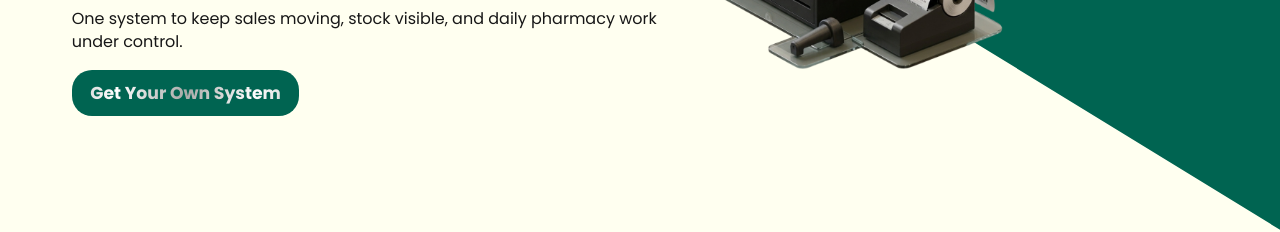
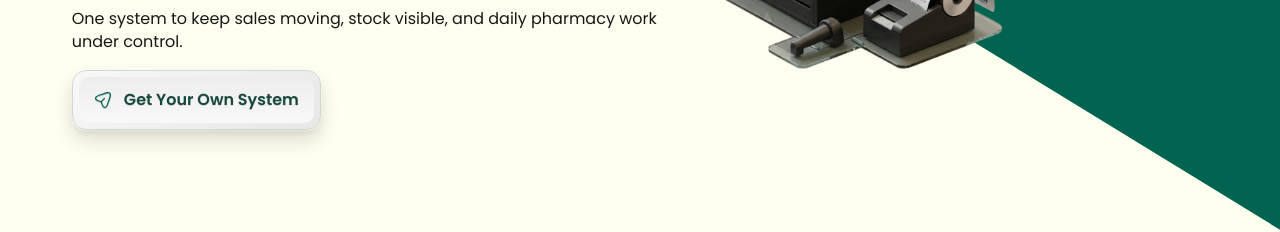
Before and after one commit to adrianniel/Dagohoy-Pharmacy-Web, a React (Vite) app: page / in a window 1280 px wide. Shown: the part 460-692 px from the top of the page. Built offline with nearby package versions, Linux system fonts and the light colour scheme; no server answers.

Commit message:
style: redesign hero system CTA button

```diff
--- a/src/components/landing/HeroSection.tsx
+++ b/src/components/landing/HeroSection.tsx
@@ -1,4 +1,7 @@
+import type { CSSProperties } from 'react';
 import posImage from '../../assets/POS element.png';
+
+const ctaLabel = 'Get Your Own System';
 
 export function HeroSection() {
   return (
@@ -28,8 +31,36 @@ export function HeroSection() {
           <p className="landing-hero__description">
             One system to keep sales moving, stock visible, and daily pharmacy work under control.
           </p>
-          <a className="landing-hero__cta" href="#contact">
-            Get Your Own System
+          <a className="landing-hero__cta" href="#contact" aria-label={ctaLabel}>
+            <span className="landing-hero__cta-outline" aria-hidden="true" />
+            <span className="landing-hero__cta-state">
+              <svg
+                className="landing-hero__cta-icon"
+                viewBox="0 0 24 24"
+                fill="none"
+                aria-hidden="true"
+              >
+                <path
+                  d="M14.22 21.63c-1.18 0-2.85-.83-4.17-4.8l-.72-2.16-2.16-.72C3.21 12.63 2.38 10.96 2.38 9.78c0-1.17.83-2.85 4.79-4.18l8.49-2.83c2.12-.71 3.89-.5 4.98.58 1.09 1.08 1.3 2.86.59 4.98l-2.83 8.49c-1.33 3.98-3 4.81-4.18 4.81ZM7.64 7.03C4.86 7.96 3.87 9.06 3.87 9.78s.99 1.82 3.77 2.74l2.52.84c.22.07.4.25.47.47l.84 2.52c.92 2.78 2.03 3.77 2.74 3.77s1.82-.99 2.75-3.77l2.83-8.49c.51-1.54.42-2.8-.23-3.45-.65-.65-1.91-.73-3.44-.22L7.64 7.03Z"
+                  fill="currentColor"
+                />
+                <path
+                  d="M10.11 14.4a.75.75 0 0 1-.53-1.28l3.58-3.59a.75.75 0 0 1 1.06 1.06l-3.58 3.59a.75.75 0 0 1-.53.22Z"
+                  fill="currentColor"
+                />
+              </svg>
+              <span className="landing-hero__cta-label" aria-hidden="true">
+                {Array.from(ctaLabel).map((character, index) => (
+                  <span
+                    className="landing-hero__cta-letter"
+                    key={`${character}-${index}`}
+                    style={{ '--letter-index': index } as CSSProperties}
+                  >
+                    {character === ' ' ? '\u00a0' : character}
+                  </span>
+                ))}
+              </span>
+            </span>
           </a>
         </header>
         <img
--- a/src/landing-modern.css
+++ b/src/landing-modern.css
@@ -2884,53 +2884,146 @@ html:has(.landing-page) {
 }
 
 .landing-page .landing-hero__cta {
-  min-height: clamp(46px, 3.2vw, 64px);
-  padding: 0.65rem clamp(1.15rem, 1.45vw, 1.8rem);
+  position: relative;
+  isolation: isolate;
+  min-width: 200px;
+  min-height: 60px;
+  padding: 0.75rem 1.3rem;
   display: inline-flex;
   align-items: center;
   justify-content: center;
-  border: 0;
-  border-radius: 20px;
-  background-color: var(--hero-reference-green);
-  background-image:
-    linear-gradient(110deg, #a8aaa8 0%, #fff 12%, #a8aaa8 24%, #fff 36%, #a8aaa8 48%),
-    linear-gradient(var(--hero-reference-green), var(--hero-reference-green));
-  background-repeat: no-repeat;
-  background-position:
-    100% 0,
-    0 0;
-  background-size:
-    250% 100%,
-    100% 100%;
-  background-clip: text, border-box;
-  -webkit-background-clip: text, border-box;
-  color: transparent;
-  -webkit-text-fill-color: transparent;
+  overflow: visible;
+  border: 1px solid #d1d8d1;
+  border-radius: 14px;
+  background: linear-gradient(145deg, #f7f8f7, #e7e7e7);
+  box-shadow:
+    0 0.5px 0.5px 1px rgb(255 255 255 / 25%),
+    0 10px 20px rgb(0 0 0 / 14%),
+    0 4px 5px rgb(0 0 0 / 5%);
+  color: #17483d;
   font-family: 'Poppins', sans-serif;
-  font-size: clamp(0.95rem, 1.35vw, 1.6rem);
-  font-weight: 700;
+  font-size: clamp(1rem, 1.2vw, 1.15rem);
+  font-weight: 600;
   line-height: 1.2;
   text-decoration: none;
-  animation: landing-cta-text-shine 3s linear infinite;
-  transition: transform 160ms ease;
+  text-shadow: 0 1px 1px rgb(0 0 0 / 12%);
+  transition:
+    transform 180ms ease,
+    box-shadow 180ms ease;
+}
+
+.landing-page .landing-hero__cta::before {
+  position: absolute;
+  z-index: 0;
+  inset: 6px;
+  border-radius: 10px;
+  background: linear-gradient(to top, #f7f8f7, #ededed);
+  content: '';
+  filter: blur(0.4px);
 }
 
 .landing-page .landing-hero__cta:hover {
-  transform: translateY(-2px);
-  background-color: #004f42;
-}
-
-@keyframes landing-cta-text-shine {
-  0% {
-    background-position:
-      100% 0,
-      0 0;
+  transform: scale(1.02);
+  box-shadow:
+    0 0 1px 2px rgb(255 255 255 / 25%),
+    0 15px 30px rgb(0 0 0 / 18%),
+    0 10px 3px -3px rgb(0 0 0 / 4%);
+}
+
+.landing-page .landing-hero__cta:active {
+  transform: scale(1);
+  box-shadow:
+    0 0 1px 2px rgb(255 255 255 / 25%),
+    0 10px 3px -3px rgb(0 0 0 / 18%);
+}
+
+.landing-page .landing-hero__cta-outline {
+  position: absolute;
+  z-index: 1;
+  inset: -3px;
+  overflow: hidden;
+  border-radius: inherit;
+  opacity: 0;
+  transition: opacity 180ms ease;
+}
+
+.landing-page .landing-hero__cta-outline::before {
+  position: absolute;
+  inset: -100%;
+  background: conic-gradient(from 180deg, transparent 60%, #0b755f 80%, transparent 100%);
+  content: '';
+  animation: landing-cta-outline-spin 2s linear infinite paused;
+}
+
+.landing-page .landing-hero__cta:hover .landing-hero__cta-outline,
+.landing-page .landing-hero__cta:focus-visible .landing-hero__cta-outline {
+  opacity: 1;
+}
+
+.landing-page .landing-hero__cta:hover .landing-hero__cta-outline::before,
+.landing-page .landing-hero__cta:focus-visible .landing-hero__cta-outline::before {
+  animation-play-state: running;
+}
+
+.landing-page .landing-hero__cta-state {
+  position: relative;
+  z-index: 2;
+  display: inline-flex;
+  align-items: center;
+  justify-content: center;
+  gap: 0.65rem;
+}
+
+.landing-page .landing-hero__cta-icon {
+  width: 1.25em;
+  height: 1.25em;
+  flex: 0 0 auto;
+  color: var(--hero-reference-green);
+  filter: drop-shadow(0 1px 0 rgb(0 0 0 / 22%));
+  transition: transform 220ms ease;
+}
+
+.landing-page .landing-hero__cta:hover .landing-hero__cta-icon,
+.landing-page .landing-hero__cta:focus-visible .landing-hero__cta-icon {
+  transform: rotate(45deg) scale(1.12);
+}
+
+.landing-page .landing-hero__cta-label {
+  display: inline-flex;
+  white-space: nowrap;
+}
+
+.landing-page .landing-hero__cta-letter {
+  display: inline-block;
+}
+
+.landing-page .landing-hero__cta:hover .landing-hero__cta-letter,
+.landing-page .landing-hero__cta:focus-visible .landing-hero__cta-letter {
+  animation: landing-cta-letter-wave 500ms ease both;
+  animation-delay: calc(var(--letter-index) * 20ms);
+}
+
+@keyframes landing-cta-outline-spin {
+  to {
+    transform: rotate(360deg);
+  }
+}
+
+@keyframes landing-cta-letter-wave {
+  30% {
+    opacity: 1;
+    transform: translateY(3px);
+  }
+
+  55% {
+    color: var(--hero-reference-green);
+    opacity: 1;
+    transform: translateY(-2px);
   }
 
   100% {
-    background-position:
-      0 0,
-      0 0;
+    opacity: 1;
+    transform: translateY(0);
   }
 }
 
@@ -3185,11 +3278,17 @@ html:has(.landing-page) {
 
 @media (prefers-reduced-motion: reduce) {
   .landing-page .landing-hero__cta {
+    transition: none;
+  }
+
+  .landing-page .landing-hero__cta-icon,
+  .landing-page .landing-hero__cta-letter {
     animation: none;
-    background-position:
-      0 0,
-      0 0;
     transition: none;
+  }
+
+  .landing-page .landing-hero__cta-outline::before {
+    animation: none;
   }
 }
 
```
